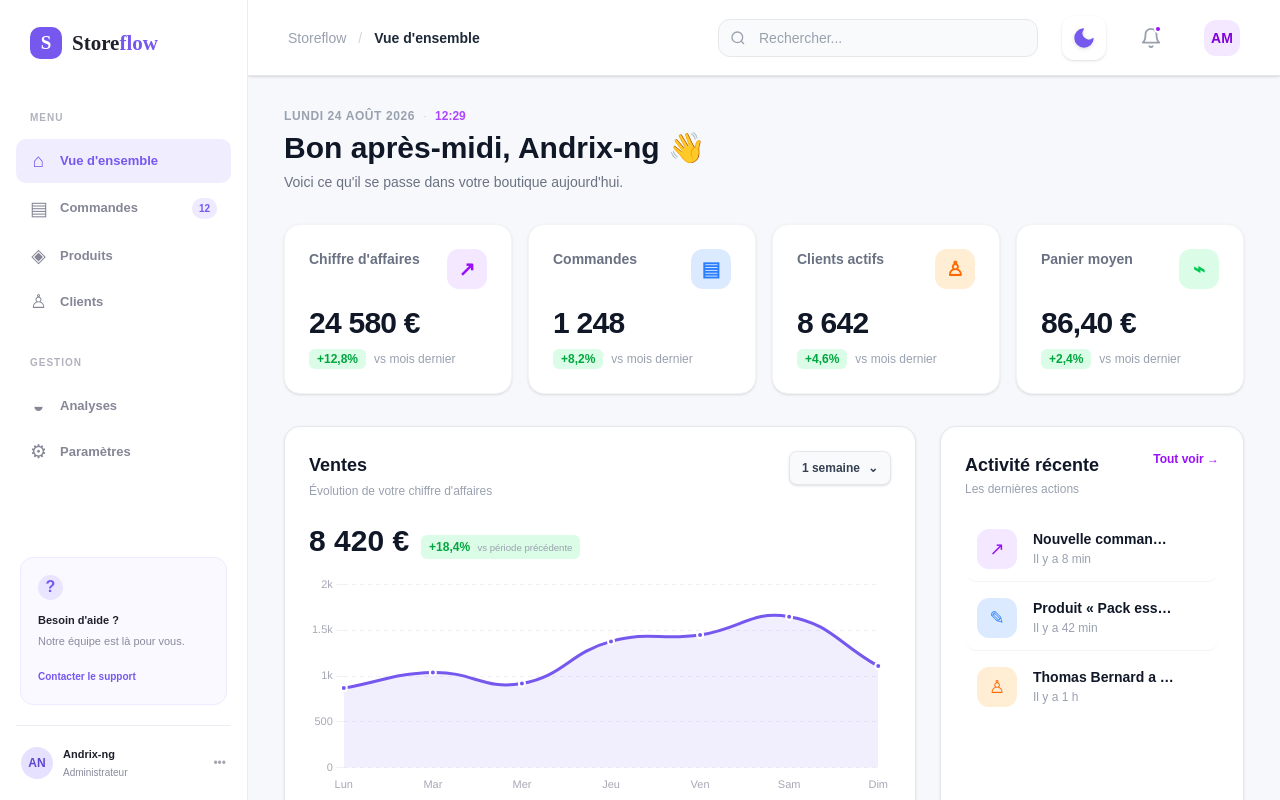
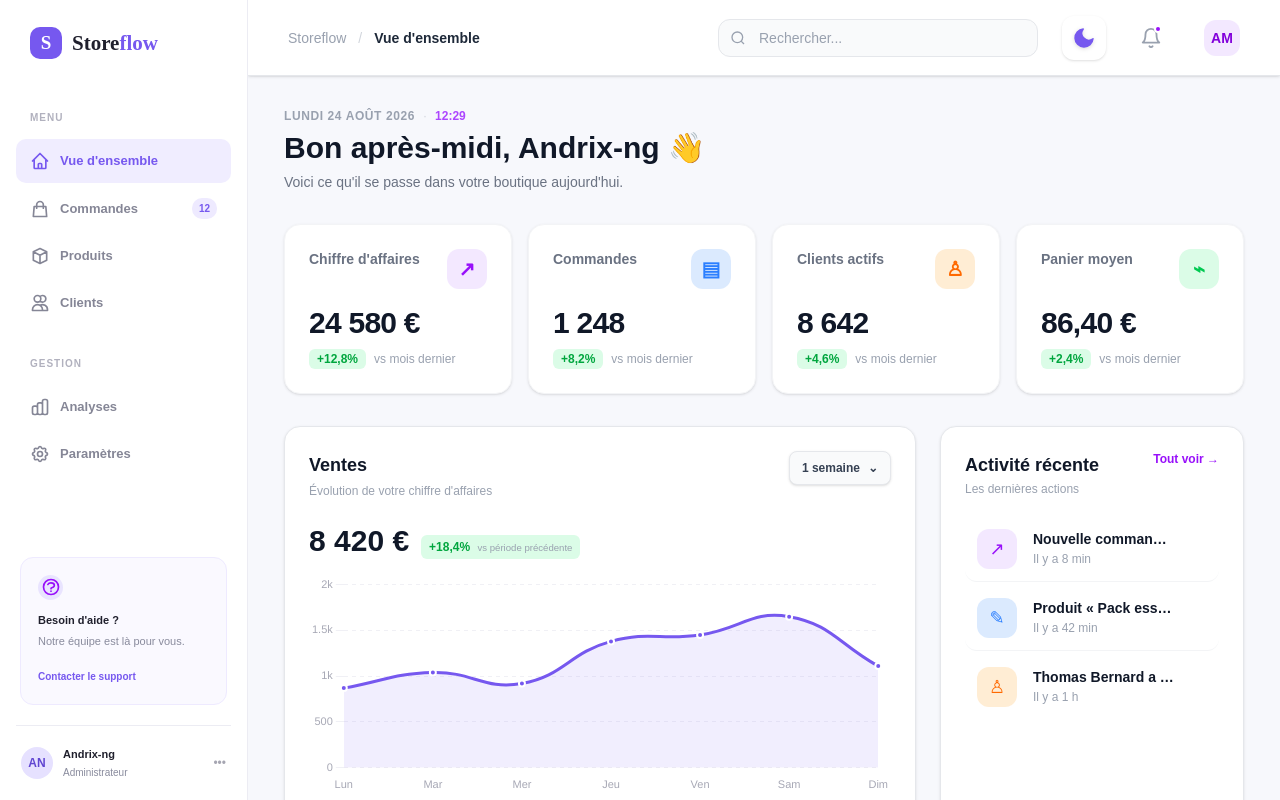
Before and after one commit to AndrixNg1/Nuxt.Shop-dashboard, a Nuxt app: page / in a window 1280 px wide. Built offline with nearby package versions, Linux system fonts and the light colour scheme.

Commit message:
style: replace sidebar emojis with SVGs and remove header comments

```diff
--- a/app/layouts/default.vue
+++ b/app/layouts/default.vue
@@ -28,23 +28,35 @@ const currentPageName = computed(() => pageNames[route.path] ?? route.path.repla
       </div>
       <nav class="sidebar__nav" aria-label="Navigation principale">
         <p class="sidebar__label">Menu</p>
-        <NuxtLink to="/" class="nav-link" active-class="nav-link--active" @click="closeSidebar"><span
-            class="nav-link__icon">⌂</span>Vue d'ensemble</NuxtLink>
-        <NuxtLink to="/orders" class="nav-link" active-class="nav-link--active" @click="closeSidebar"><span
-            class="nav-link__icon">▤</span>Commandes<span class="nav-link__count">12</span></NuxtLink>
-        <NuxtLink to="/products" class="nav-link" active-class="nav-link--active" @click="closeSidebar"><span
-            class="nav-link__icon">◈</span>Produits</NuxtLink>
-        <NuxtLink to="/customers" class="nav-link" active-class="nav-link--active" @click="closeSidebar"><span
-            class="nav-link__icon">♙</span>Clients</NuxtLink>
+        <NuxtLink to="/" class="nav-link" active-class="nav-link--active" @click="closeSidebar">
+          <span class="nav-link__icon"><svg class="w-5 h-5" fill="none" stroke="currentColor" viewBox="0 0 24 24"><path stroke-linecap="round" stroke-linejoin="round" stroke-width="2" d="M3 12l2-2m0 0l7-7 7 7M5 10v10a1 1 0 001 1h3m10-11l2 2m-2-2v10a1 1 0 01-1 1h-3m-6 0a1 1 0 001-1v-4a1 1 0 011-1h2a1 1 0 011 1v4a1 1 0 001 1m-6 0h6"/></svg></span>
+          Vue d'ensemble
+        </NuxtLink>
+        <NuxtLink to="/orders" class="nav-link" active-class="nav-link--active" @click="closeSidebar">
+          <span class="nav-link__icon"><svg class="w-5 h-5" fill="none" stroke="currentColor" viewBox="0 0 24 24"><path stroke-linecap="round" stroke-linejoin="round" stroke-width="2" d="M16 11V7a4 4 0 00-8 0v4M5 9h14l1 12H4L5 9z"/></svg></span>
+          Commandes<span class="nav-link__count">12</span>
+        </NuxtLink>
+        <NuxtLink to="/products" class="nav-link" active-class="nav-link--active" @click="closeSidebar">
+          <span class="nav-link__icon"><svg class="w-5 h-5" fill="none" stroke="currentColor" viewBox="0 0 24 24"><path stroke-linecap="round" stroke-linejoin="round" stroke-width="2" d="M20 7l-8-4-8 4m16 0l-8 4m8-4v10l-8 4m0-10L4 7m8 4v10M4 7v10l8 4"/></svg></span>
+          Produits
+        </NuxtLink>
+        <NuxtLink to="/customers" class="nav-link" active-class="nav-link--active" @click="closeSidebar">
+          <span class="nav-link__icon"><svg class="w-5 h-5" fill="none" stroke="currentColor" viewBox="0 0 24 24"><path stroke-linecap="round" stroke-linejoin="round" stroke-width="2" d="M12 4.354a4 4 0 110 5.292M15 21H3v-1a6 6 0 0112 0v1zm0 0h6v-1a6 6 0 00-9-5.197M13 7a4 4 0 11-8 0 4 4 0 018 0z"/></svg></span>
+          Clients
+        </NuxtLink>
         <p class="sidebar__label sidebar__label--spaced">Gestion</p>
-        <NuxtLink to="/analytics" class="nav-link" active-class="nav-link--active" @click="closeSidebar"><span
-            class="nav-link__icon">◒</span>Analyses</NuxtLink>
-        <NuxtLink to="/settings" class="nav-link" active-class="nav-link--active" @click="closeSidebar"><span
-            class="nav-link__icon">⚙</span>Paramètres</NuxtLink>
+        <NuxtLink to="/analytics" class="nav-link" active-class="nav-link--active" @click="closeSidebar">
+          <span class="nav-link__icon"><svg class="w-5 h-5" fill="none" stroke="currentColor" viewBox="0 0 24 24"><path stroke-linecap="round" stroke-linejoin="round" stroke-width="2" d="M9 19v-6a2 2 0 00-2-2H5a2 2 0 00-2 2v6a2 2 0 002 2h2a2 2 0 002-2zm0 0V9a2 2 0 012-2h2a2 2 0 012 2v10m-6 0a2 2 0 002 2h2a2 2 0 002-2m0 0V5a2 2 0 012-2h2a2 2 0 012 2v14a2 2 0 01-2 2h-2a2 2 0 01-2-2z"/></svg></span>
+          Analyses
+        </NuxtLink>
+        <NuxtLink to="/settings" class="nav-link" active-class="nav-link--active" @click="closeSidebar">
+          <span class="nav-link__icon"><svg class="w-5 h-5" fill="none" stroke="currentColor" viewBox="0 0 24 24"><path stroke-linecap="round" stroke-linejoin="round" stroke-width="2" d="M10.325 4.317c.426-1.756 2.924-1.756 3.35 0a1.724 1.724 0 002.573 1.066c1.543-.94 3.31.826 2.37 2.37a1.724 1.724 0 001.065 2.572c1.756.426 1.756 2.924 0 3.35a1.724 1.724 0 00-1.066 2.573c.94 1.543-.826 3.31-2.37 2.37a1.724 1.724 0 00-2.572 1.065c-.426 1.756-2.924 1.756-3.35 0a1.724 1.724 0 00-2.573-1.066c-1.543.94-3.31-.826-2.37-2.37a1.724 1.724 0 00-1.065-2.572c-1.756-.426-1.756-2.924 0-3.35a1.724 1.724 0 001.066-2.573c-.94-1.543.826-3.31 2.37-2.37.996.608 2.296.07 2.572-1.065z"/><path stroke-linecap="round" stroke-linejoin="round" stroke-width="2" d="M15 12a3 3 0 11-6 0 3 3 0 016 0z"/></svg></span>
+          Paramètres
+        </NuxtLink>
       </nav>
       <div class="sidebar__bottom">
         <div class="help-card">
-          <div class="help-card__icon">?</div>
+          <div class="help-card__icon"><svg class="w-5 h-5 text-purple-600" fill="none" stroke="currentColor" viewBox="0 0 24 24"><path stroke-linecap="round" stroke-linejoin="round" stroke-width="2" d="M8.228 9c.549-1.165 2.03-2 3.772-2 2.21 0 4 1.343 4 3 0 1.4-1.278 2.575-3.006 2.907-.542.104-.994.54-.994 1.093m0 3h.01M21 12a9 9 0 11-18 0 9 9 0 0118 0z"/></svg></div>
           <strong>Besoin d'aide ?</strong><span>Notre équipe est là pour vous.</span><button>Contacter le
             support</button>
         </div>
@@ -63,7 +75,7 @@ const currentPageName = computed(() => pageNames[route.path] ?? route.path.repla
         class="sticky top-0 z-30 h-[76px] px-6 lg:px-10 flex items-center bg-white dark:bg-[#20202d] border-b border-gray-200 dark:border-gray-800 transition-colors duration-250 w-full shadow-sm flex-shrink-0">
         <button class="lg:hidden text-gray-500 text-2xl mr-4 bg-transparent border-none focus:outline-none"
           aria-label="Ouvrir le menu" @click="isSidebarOpen = true">
-          ☰
+          <svg class="w-6 h-6" fill="none" stroke="currentColor" viewBox="0 0 24 24"><path stroke-linecap="round" stroke-linejoin="round" stroke-width="2" d="M4 6h16M4 12h16M4 18h16"/></svg>
         </button>
         <div class="text-sm text-gray-400 dark:text-gray-500 flex items-center">
           <span class="font-medium text-gray-400 dark:text-gray-500">Storeflow</span>
@@ -71,7 +83,6 @@ const currentPageName = computed(() => pageNames[route.path] ?? route.path.repla
           <strong class="text-gray-800 dark:text-gray-100 font-bold">{{ currentPageName }}</strong>
         </div>
         <div class="flex items-center gap-4 lg:gap-6 ml-auto">
-          <!-- Barre de recherche -->
           <div class="relative hidden sm:flex items-center">
             <div class="absolute inset-y-0 left-0 pl-3 flex items-center pointer-events-none">
               <svg class="h-4 w-4 text-gray-400" xmlns="http://www.w3.org/2000/svg" fill="none" viewBox="0 0 24 24"
@@ -86,7 +97,6 @@ const currentPageName = computed(() => pageNames[route.path] ?? route.path.repla
 
           <TopBarThemeToggle />
 
-          <!-- Bouton Notifications & Dropdown -->
           <div class="relative">
             <button @click="toggleNotif"
               class="relative flex items-center justify-center p-2.5 rounded-xl bg-transparent border-none text-gray-400 dark:text-gray-500 hover:text-purple-600 dark:hover:text-purple-400 hover:bg-gray-100 dark:hover:bg-[#2a244c] focus:outline-none transition-all duration-200"
@@ -100,7 +110,6 @@ const currentPageName = computed(() => pageNames[route.path] ?? route.path.repla
                 class="absolute top-2 right-2.5 w-2 h-2 bg-purple-600 border-2 border-white dark:border-[#20202d] rounded-full"></span>
             </button>
 
-            <!-- Menu déroulant des notifications -->
             <transition enter-active-class="transition ease-out duration-200"
               enter-from-class="transform opacity-0 scale-95" enter-to-class="transform opacity-100 scale-100"
               leave-active-class="transition ease-in duration-75" leave-from-class="transform opacity-100 scale-100"
```
